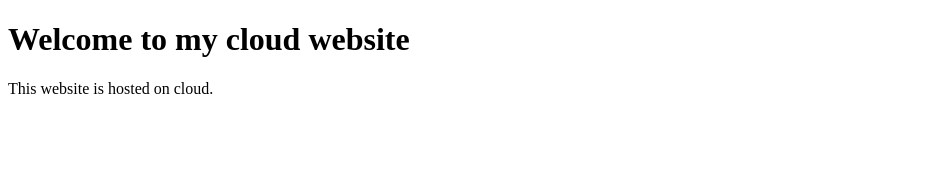
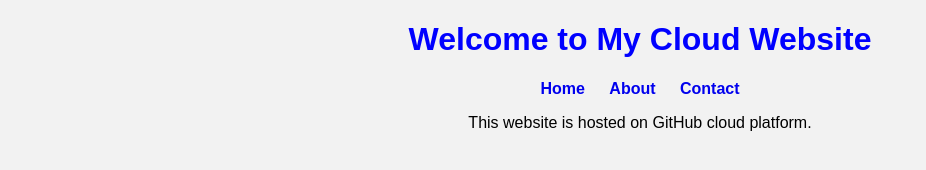
Before and after one commit to PasangYanji03/my_website, a plain HTML site: page index.html in a window 1280 px wide. Shown: the whole page, without its empty margins (0-926 px from the left). Drawn offline with Linux system fonts and the light colour scheme.

Commit message:
Update index.html

```diff
--- a/index.html
+++ b/index.html
@@ -1,11 +1,21 @@
 <!DOCTYPE html>
 <html>
-    <head>
-        <title>My Website</title>
-    </head>
-    <body>
-        <h1>Welcome to my cloud website
-        </h1>
-        <p>This website is hosted on cloud.</p>
-    </body>
+<head>
+<title>My Cloud Website</title>
+<link rel="stylesheet" href="style.css">
+</head>
+
+<body>
+
+<h1>Welcome to My Cloud Website</h1>
+
+<nav>
+<a href="index.html">Home</a>
+<a href="about.html">About</a>
+<a href="contact.html">Contact</a>
+</nav>
+
+<p>This website is hosted on GitHub cloud platform.</p>
+
+</body>
 </html>
```
